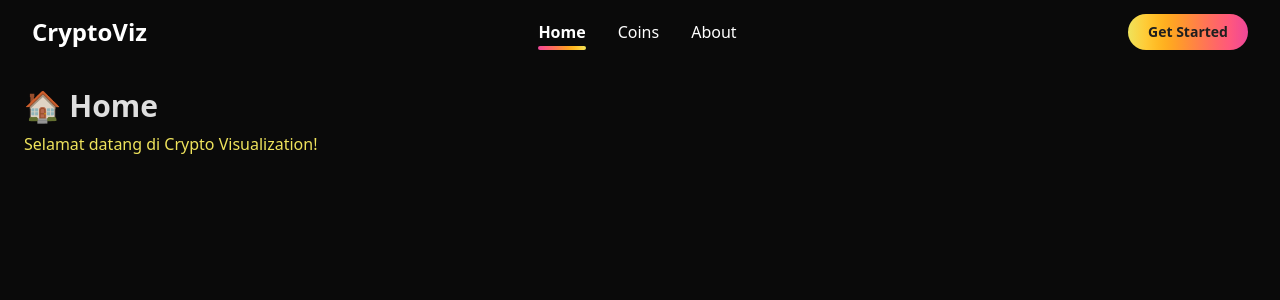
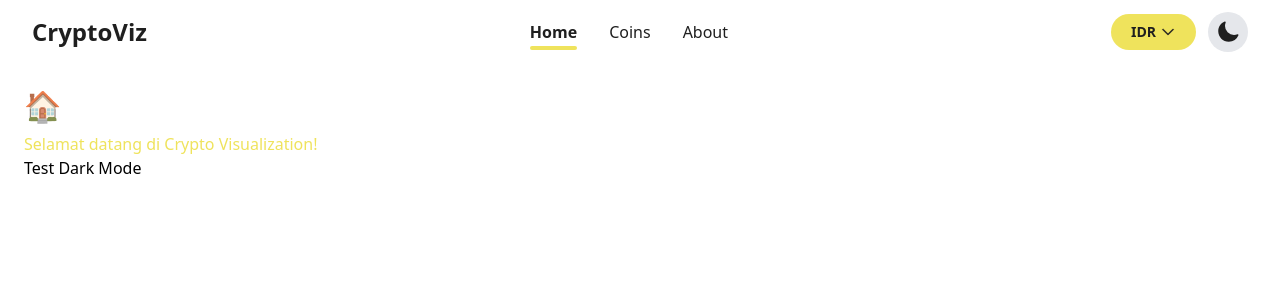
Before and after one commit to BagusFebrianRB/crypto-visualization, a React (Vite) app: page / in a window 1280 px wide. Shown: the top 300 px of the page. Built offline with nearby package versions, Linux system fonts and the light colour scheme.

Commit message:
style: apply dark mode navbar

```diff
--- a/package.json
+++ b/package.json
@@ -10,6 +10,7 @@
     "preview": "vite preview"
   },
   "dependencies": {
+    "@heroicons/react": "^2.2.0",
     "@tailwindcss/vite": "^4.1.12",
     "react": "^19.1.1",
     "react-dom": "^19.1.1",
--- a/src/App.css
+++ b/src/App.css
@@ -1,4 +1,5 @@
 @import "tailwindcss";
+@custom-variant dark (&:where(.dark, .dark *));
 
 #root {
   margin: 0;
--- a/src/components/Navbar.tsx
+++ b/src/components/Navbar.tsx
@@ -1,8 +1,49 @@
-import { useState } from "react";
+import { useState, useEffect } from "react";
 import { NavLink } from "react-router-dom";
+import {
+  ChevronDownIcon,
+  MoonIcon,
+  SunIcon,
+  Bars3Icon,
+} from "@heroicons/react/24/solid";
 
 export default function Navbar() {
   const [isOpen, setIsOpen] = useState(false);
+  const [isCurrencyOpen, setIsCurrencyOpen] = useState(false);
+  const [currency, setCurrency] = useState("IDR");
+  const [darkMode, setDarkMode] = useState(false);
+
+  const currencies = ["IDR", "USD", "EUR"];
+
+  useEffect(() => {
+    const savedTheme = localStorage.getItem("theme");
+    if (savedTheme === "dark") {
+      setDarkMode(true);
+      document.documentElement.classList.add("dark");
+    }
+  }, []);
+
+  const toggleDarkMode = () => {
+    const newMode = !darkMode;
+    setDarkMode(newMode);
+    if (newMode) {
+      document.documentElement.classList.add("dark");
+      localStorage.setItem("theme", "dark");
+    } else {
+      document.documentElement.classList.remove("dark");
+      localStorage.setItem("theme", "light");
+    }
+  };
+
+  // base class untuk semua navlink
+  const navLinkBase = `
+    relative text-[#1f1f1f] dark:text-white transition-all duration-300
+    after:absolute after:w-0 after:content-[''] after:h-1 after:left-0 after:-bottom-1.5
+    after:bg-[#efe35c]
+    dark:after:bg-linear-to-r/oklch dark:after:from-[#ec4899] dark:after:to-[#efe35c]
+    after:rounded-lg after:transition-all after:duration-300
+    hover:after:w-full hover:-translate-y-1
+  `;
 
   return (
     <nav className="sticky top-0 z-50">
@@ -11,7 +52,10 @@ export default function Navbar() {
           {/* Logo / Brand */}
           <NavLink
             to="/"
-            className="flex-shrink-0 text-2xl font-bold text-white hover:text-[#efe35c] transition-all duration-300"
+            className="
+              flex-shrink-0 text-2xl font-black text-[#1f1f1f] dark:text-white
+              hover:text-[#efe35c] dark:hover:text-[#efe35c] transition-all duration-300
+            "
           >
             CryptoViz
           </NavLink>
@@ -22,81 +66,127 @@ export default function Navbar() {
               to="/"
               end
               className={({ isActive }) =>
-                `relative text-white transition-all duration-300
-              after:absolute  after:bg-linear-to-r/oklch after:from-[#ec4899] after:to-[#efe35c] after:w-0 after:content-[''] after:h-1 after:left-0 after:-bottom-1.5 after:rounded-lg after:transition-all after:duration-300
-              hover:after:w-full hover:-translate-y-1
-              ${isActive ? "after:w-full font-semibold" : "text-white"}`
+                `${navLinkBase} ${isActive ? "after:w-full font-semibold" : ""}`
               }
             >
               Home
             </NavLink>
+
             <NavLink
               to="/coins"
               className={({ isActive }) =>
-                `relative text-white transition-all duration-300
-              after:absolute  after:bg-linear-to-r/oklch after:from-[#ec4899] after:to-[#efe35c] after:w-0 after:content-[''] after:h-1 after:left-0 after:-bottom-1.5 after:rounded-lg after:transition-all after:duration-300
-              hover:after:w-full hover:-translate-y-1
-              ${isActive ? "after:w-full font-semibold" : "text-white"}`
+                `${navLinkBase} ${isActive ? "after:w-full font-semibold" : ""}`
               }
             >
               Coins
             </NavLink>
+
             <NavLink
               to="/about"
               className={({ isActive }) =>
-                `relative text-[white] transition-all duration-300
-              after:absolute after:bg-linear-to-r/oklch after:from-[#ec4899] after:to-[#efe35c] after:w-0 after:content-[''] after:h-1 after:left-0 after:-bottom-1.5 after:rounded-lg after:transition-all after:duration-300
-              hover:after:w-full hover:-translate-y-1
-              ${isActive ? "after:w-full font-semibold" : "text-white"}`
+                `${navLinkBase} ${isActive ? "after:w-full font-semibold" : ""}`
               }
             >
               About
             </NavLink>
           </div>
+          <div className="flex items-center gap-3">
+            {/* Currency switcher */}
+            <div className="relative inline-block text-left">
+              <button
+                onClick={() => setIsCurrencyOpen(!isCurrencyOpen)}
+                className="
+                text-sm font-semibold text-[#1f1f1f] dark:text-white transition-all duration-600
+                rounded-full relative px-5 py-2
+                bg-[#efe35c]
+                dark:bg-linear-to-l/oklch dark:from-[#ec4899] dark:to-[#efe35c]
+                overflow-hidden group hover:scale-105
+              "
+              >
+                <span
+                  className="
+                  absolute inset-0 bg-white opacity-30 rotate-45 translate-x-[-100%]
+                  group-hover:translate-x-[100%] blur-sm transition-transform duration-500
+                "
+                />
+                <span className="relative z-10 flex items-center gap-1">
+                  {currency}
+                  <ChevronDownIcon className="w-4 h-4 stroke-[#1f1f1f] dark:stroke-white" />
+                </span>
+              </button>
 
-          <NavLink
-            to="/"
-            className="text-sm font-semibold text-[#1f1f1f] transition-all duration-300 rounded-full
-            relative px-5 py-2 bg-linear-to-l/oklch from-[#ec4899] to-[#efe35c]
-            overflow-hidden group hover:scale-105 duration-300"
-          >
-            <span
-              className="absolute inset-0 bg-white opacity-30 rotate-45 translate-x-[-100%]
-            group-hover:translate-x-[100%] blur-sm transition-transform duration-500"
-            ></span>
-            <span className="relative z-10">Get Started</span>
-          </NavLink>
+              {/* Dropdown menu */}
+              {isCurrencyOpen && (
+                <div
+                  className="
+                  absolute left-0 mt-1 w-20 bg-[#1f1f1f]
+                  rounded-lg shadow-lg ring-1 ring-black/5 z-50
+                "
+                >
+                  {currencies.map((cur) => (
+                    <button
+                      key={cur}
+                      onClick={() => {
+                        setCurrency(cur);
+                        setIsCurrencyOpen(false);
+                      }}
+                      className="
+                      block w-full text-left px-4 py-2 text-sm text-white
+                      hover:bg-[#2a2a2a] transition
+                    "
+                    >
+                      {cur}
+                    </button>
+                  ))}
+                </div>
+              )}
+            </div>
 
-          {/* Hamburger button */}
-          <div className="md:hidden">
             <button
-              onClick={() => setIsOpen(!isOpen)}
-              className="text-gray-900 hover:text-indigo-600 focus:outline-none"
+              onClick={toggleDarkMode}
+              className="p-2 rounded-full bg-gray-200 dark:bg-gray-700 transition-all duration-300 hover:scale-105"
             >
-              ☰
+              {darkMode ? (
+                <SunIcon className="w-6 h-6  dark:fill-white" />
+              ) : (
+                <MoonIcon className="w-6 h-6 fill-[#1f1f1f]" />
+              )}
             </button>
+
+            {/* Hamburger button */}
+            <div className="md:hidden">
+              <button
+                onClick={() => setIsOpen(!isOpen)}
+                className="hover:scale-105 transition-all duration-300 "
+              >
+                <Bars3Icon className="w-6 h-6 fill-[#1f1f1f] dark:fill-white" />
+              </button>
+            </div>
           </div>
         </div>
       </div>
 
       {/* Mobile menu */}
       {isOpen && (
-        <div className="md:hidden px-4 pb-3 space-y-2">
-          <a href="/" className="block text-gray-900 hover:text-indigo-600">
+        <div className="md:hidden px-4 pb-3 space-y-2 transition-all duration-500 ease-in-out">
+          <NavLink
+            to="/"
+            className="block text-[#1f1f1f] dark:text-white hover:text-[#efe35c]"
+          >
             Home
-          </a>
-          <a
-            href="/coins"
-            className="block text-gray-900 hover:text-indigo-600"
+          </NavLink>
+          <NavLink
+            to="/coins"
+            className="block text-[#1f1f1f] dark:text-white hover:text-[#efe35c]"
           >
             Coins
-          </a>
-          <a
-            href="/about"
-            className="block text-gray-900 hover:text-indigo-600"
+          </NavLink>
+          <NavLink
+            to="/about"
+            className="block text-[#1f1f1f] dark:text-white hover:text-[#efe35c]"
           >
             About
-          </a>
+          </NavLink>
         </div>
       )}
     </nav>
--- a/src/layouts/MainLayout.tsx
+++ b/src/layouts/MainLayout.tsx
@@ -3,7 +3,7 @@ import Navbar from "../components/Navbar";
 
 export default function MainLayout() {
   return (
-    <div className="min-h-screen flex flex-col bg-[#0a0a0a]">
+    <div className="min-h-screen flex flex-col bg-white dark:bg-[#0a0a0a]">
       <Navbar />
       <main className="flex-1 p-6">
         <Outlet /> {/* tempat render halaman */}
--- a/src/pages/Home.tsx
+++ b/src/pages/Home.tsx
@@ -5,6 +5,7 @@ export default function Home() {
       <p className="mt-2 text-[#efe35c]">
         Selamat datang di Crypto Visualization!
       </p>
+      <p className="text-black dark:text-white">Test Dark Mode</p>
     </div>
   );
 }
```
Also changed, not shown: 1 other file (tests, documents, lock files or other folders).
